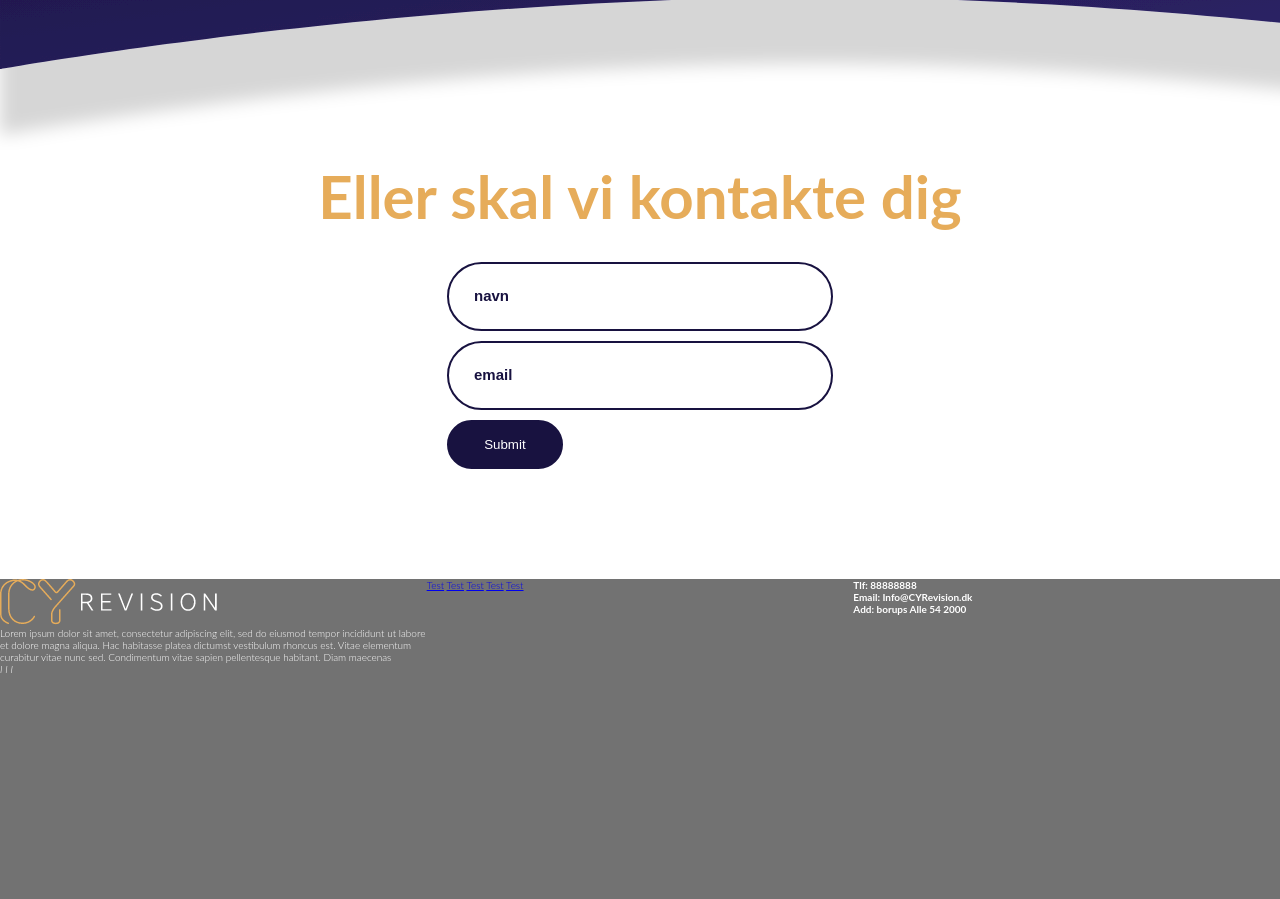
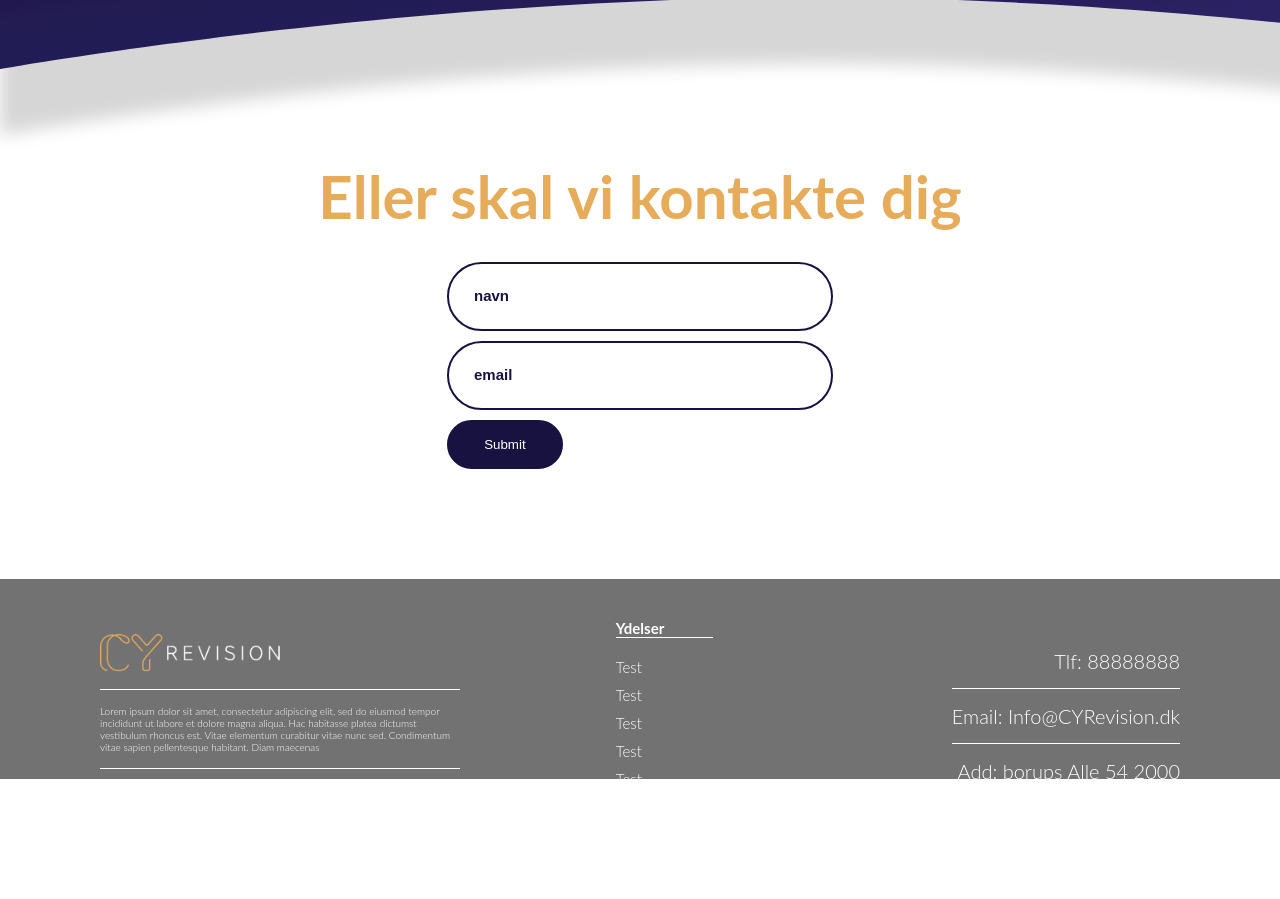
Before and after one commit to backurdi/Cy, a website built with webpack: page src/html/index.html in a window 1280 px wide. Shown: the part 4175-5074 px from the top of the page. After the commit the page ends 5046 px from the top, so only its background shows below. Built offline with nearby package versions, Linux system fonts and the light colour scheme; files whose address does not match are found by name.

Commit message:
footer done

```diff
--- a/src/css/style.scss
+++ b/src/css/style.scss
@@ -347,7 +347,83 @@ body {
 
 footer {
   background-color: rgb(114, 114, 114);
-  height: 40vh;
+  height: 25vh;
   display: grid;
   grid-template-columns: repeat(3, 1fr);
+  padding: 0 100px;
+
+  & > div {
+    padding-top: 40px;
+  }
+
+  .left {
+    & > div {
+      width: 100%;
+      padding: 15px 0;
+      border-bottom: 1px solid #fff;
+      max-width: 372px;
+    }
+
+    & :last-child {
+      border-bottom: none;
+    }
+
+    .img-container {
+      img {
+        width: 50%;
+      }
+    }
+  }
+
+  .center {
+    display: flex;
+    flex-direction: column;
+    div {
+      align-self: center;
+      h3 {
+        font-size: 15px;
+        border-bottom: 1px solid #fff;
+        width: 200%;
+      }
+
+      ul {
+        margin-top: 20px;
+
+        li {
+          list-style: none;
+          margin-bottom: 10px;
+
+          a {
+            text-decoration: none;
+            color: #fff;
+            font-size: 15px;
+          }
+        }
+      }
+    }
+  }
+
+  .right {
+    text-align: right;
+    display: flex;
+    flex-direction: column;
+
+    & * {
+      font-size: 20px;
+      padding: 15px 0;
+      font-weight: 300;
+      border-bottom: 1px solid #fff;
+      align-self: flex-end;
+    }
+
+    & > div,
+    & :last-child {
+      border-bottom: none;
+    }
+  }
+  .credentials {
+    grid-column: 2/3;
+    text-align: center;
+    font-size: 150%;
+  }
 }
--- a/src/reusable/footer.html
+++ b/src/reusable/footer.html
@@ -1,28 +1,42 @@
 <footer>
-  <div>
+  <div class="left">
+    <div class="img-container">
       <img src="../img/Logo.png" alt="Cy Logo" />
+    </div>
+    <div class="text">
       <p>
         Lorem ipsum dolor sit amet, consectetur adipiscing elit, sed do eiusmod
         tempor incididunt ut labore et dolore magna aliqua. Hac habitasse platea
-      dictumst vestibulum rhoncus est. Vitae elementum curabitur vitae nunc sed.
-      Condimentum vitae sapien pellentesque habitant. Diam maecenas
+        dictumst vestibulum rhoncus est. Vitae elementum curabitur vitae nunc
+        sed. Condimentum vitae sapien pellentesque habitant. Diam maecenas
       </p>
+    </div>
     <div>
       <i>I</i>
       <i>I</i>
       <i>I</i>
     </div>
   </div>
+  <div class="center">
     <div>
-    <a href="#">Test</a>
-    <a href="#">Test</a>
-    <a href="#">Test</a>
-    <a href="#">Test</a>
-    <a href="#">Test</a>
+      <h3>Ydelser</h3>
+      <ul>
+        <li><a href="#">Test</a></li>
+        <li><a href="#">Test</a></li>
+        <li><a href="#">Test</a></li>
+        <li><a href="#">Test</a></li>
+        <li><a href="#">Test</a></li>
+      </ul>
     </div>
+  </div>
+  <div class="right">
     <div>
       <h4>Tlf: 88888888</h4>
       <h4>Email: Info@CYRevision.dk</h4>
       <h4>Add: borups Alle 54 2000</h4>
     </div>
+  </div>
+  <div class="credentials">
+    <p>All rights reserved &copy; CY Revision</p>
+  </div>
 </footer>
```
Lines whose indentation alone changed are shown as unchanged.
